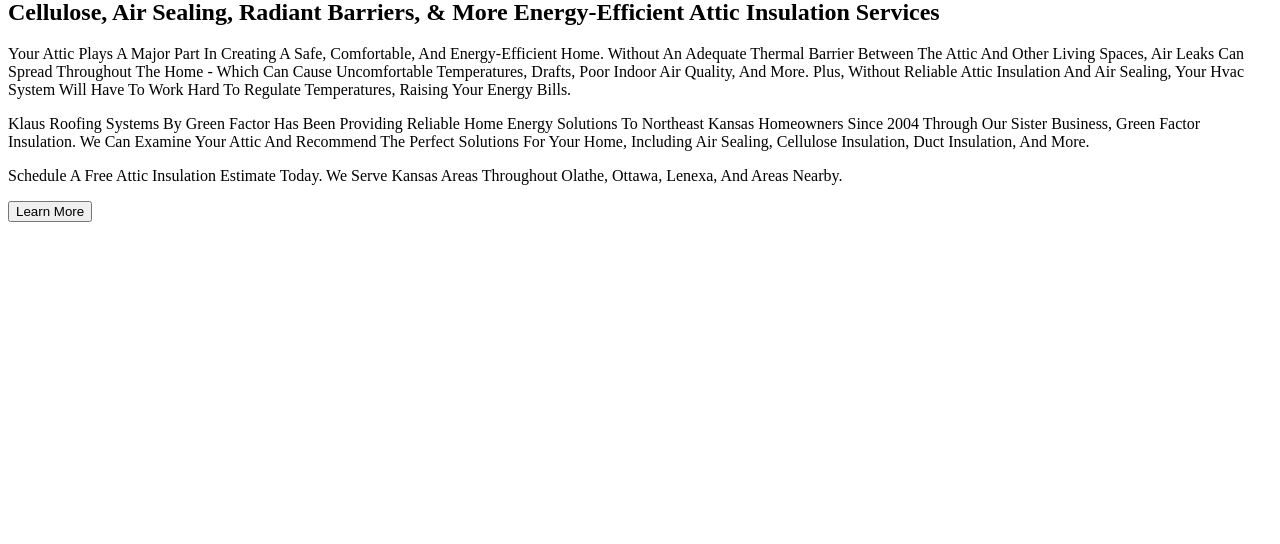
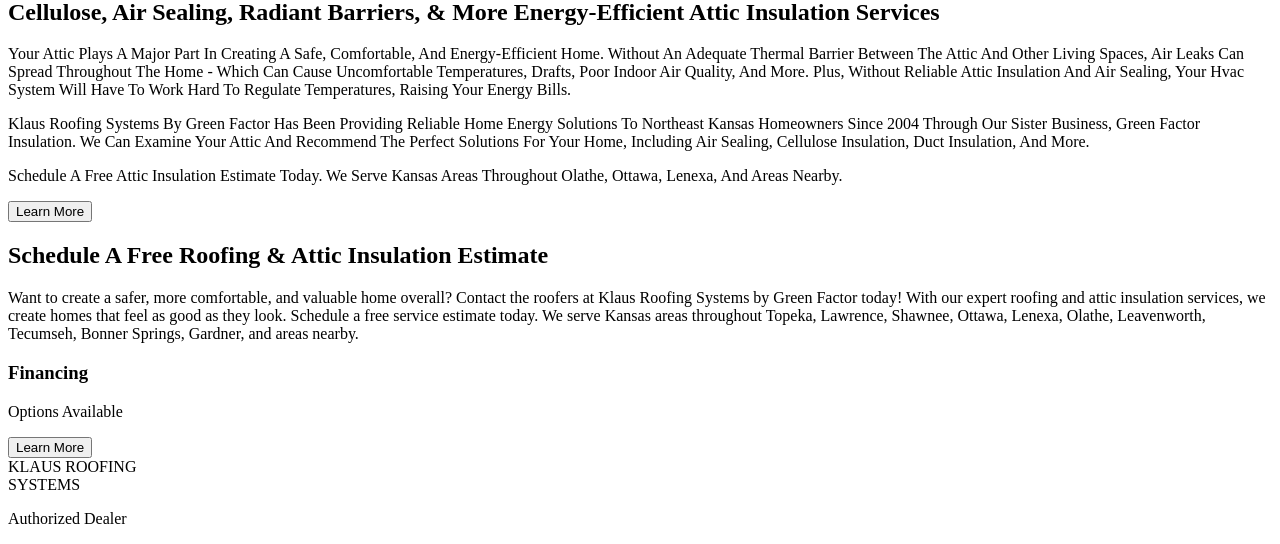
Before and after one commit to th-frontend/templates, a PHP site: page / in a window 1280 px wide. Shown: the part 1493-2037 px from the top of the page. Before the commit the page ends 1715 px from the top, so only its background shows below. Run offline with PHP 8.4, Linux system fonts and the light colour scheme.

Commit message:
Update index.php

```diff
--- a/bn/index.php
+++ b/bn/index.php
@@ -242,7 +242,32 @@
         </div>
     </section>
 
+<section class="klaus-cta-section">
+        <div class="klaus-cta-container">
+            <h2 class="klaus-cta-title">
+                Schedule A Free Roofing & Attic Insulation Estimate
+            </h2>
 
+            <p class="klaus-cta-description">
+                Want to create a safer, more comfortable, and valuable home overall? Contact the roofers at Klaus Roofing Systems by Green Factor today! With our expert roofing and attic insulation services, we create homes that feel as good as they look. Schedule a free service estimate today. We serve Kansas areas throughout Topeka, Lawrence, Shawnee, Ottawa, Lenexa, Olathe, Leavenworth, Tecumseh, Bonner Springs, Gardner, and areas nearby.
+            </p>
+
+            <div class="klaus-cta-boxes">
+                <div class="klaus-cta-box klaus-financing-box">
+                    <h3 class="klaus-box-title">Financing</h3>
+                    <p class="klaus-box-subtitle">Options Available</p>
+                    <button class="klaus-financing-button">Learn More</button>
+                </div>
+
+                <div class="klaus-cta-box klaus-dealer-box">
+                    <div class="klaus-logo-placeholder">
+                        KLAUS ROOFING<br>SYSTEMS
+                    </div>
+                    <p class="klaus-dealer-text">Authorized Dealer</p>
+                </div>
+            </div>
+        </div>
+    </section>
 
 </body>
 </html>
```
